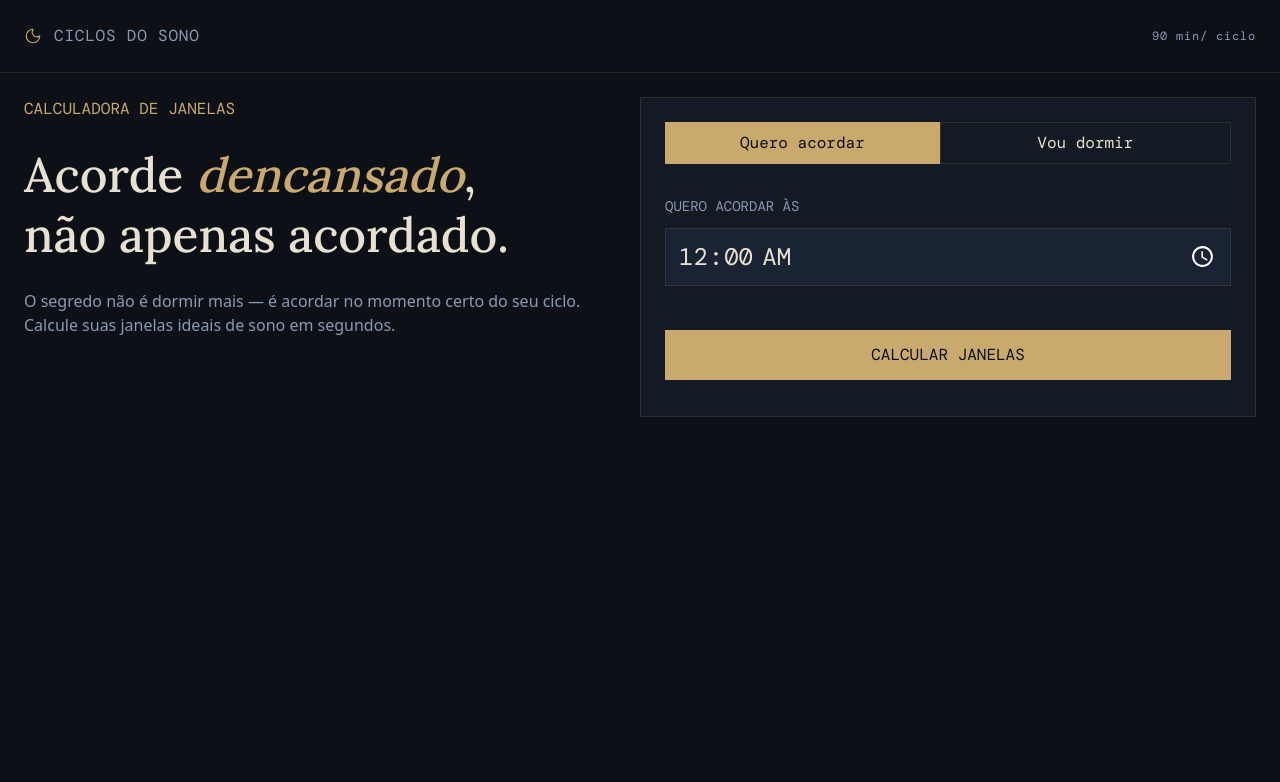
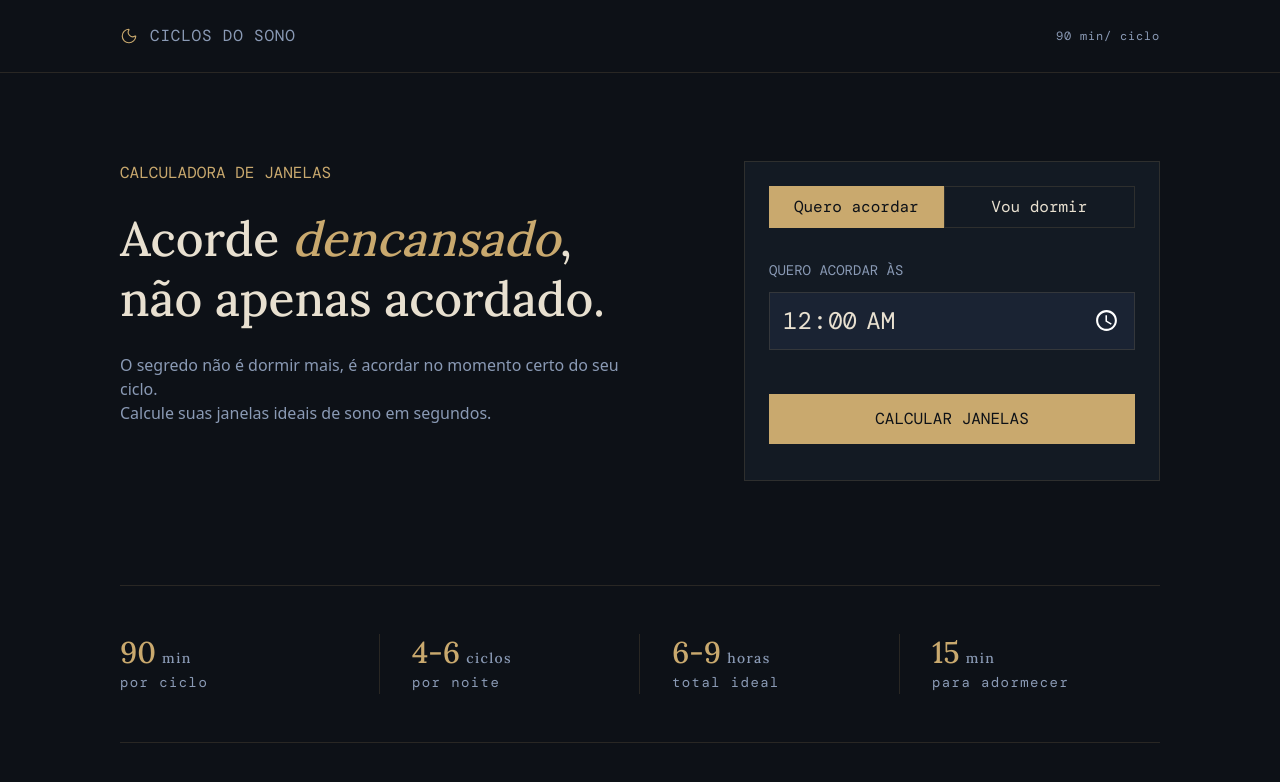
Before and after one commit to marialluiza/sleep-calculator, a Next.js app: page / in a window 1280 px wide. Shown: the top 782 px of the page. Built offline with nearby package versions, Linux system fonts and the light colour scheme; a web font is replaced by a local one.

Commit message:
feat: implementa informações rápidas sobre ciclos

```diff
--- a/src/components/layout/Header.tsx
+++ b/src/components/layout/Header.tsx
@@ -1,9 +1,10 @@
 import { Moon } from "lucide-react";
+import Divider from "../ui/Divider";
 
 const HeaderComponent = () => {
   return (
     <header className="font-mono">
-      <div className="w-full flex p-6 tracking-wider text-muted-foreground">
+      <div className="w-full flex px-30 py-6 tracking-wider text-muted-foreground">
         <div className="w-full flex gap-3 items-center">
           <Moon size={18} className="text-primary" strokeWidth={1.5} />
           <span>CICLOS DO SONO</span>
@@ -14,7 +15,7 @@ const HeaderComponent = () => {
         </div>
       </div>
 
-      <div className="w-full h-px bg-border" />
+      <Divider />
     </header>
   );
 };
--- a/src/components/sections/home/IntroTitle.tsx
+++ b/src/components/sections/home/IntroTitle/index.tsx
@@ -9,7 +9,7 @@ const IntroTitle = () => {
         não apenas acordado.
       </h1>
       <p className="text-muted-foreground">
-        O segredo não é dormir mais — é acordar no momento certo do seu ciclo.
+        O segredo não é dormir mais, é acordar no momento certo do seu ciclo.
         <br />
         Calcule suas janelas ideais de sono em segundos.
       </p>
--- /dev/null
+++ b/src/components/sections/home/SleepCyclesFacts/CycleFact.tsx
@@ -0,0 +1,27 @@
+type Information = {
+  value: string;
+  unit: string;
+  label: string;
+};
+
+type CycleFactProps = {
+  information: Information;
+};
+
+const CycleFact = ({ information }: CycleFactProps) => {
+  return (
+    <div className="px-8 first:pl-0">
+      <p className="text-primary font-title text-3xl">
+        {information.value}
+        <span className="text-muted-foreground ml-1.5 text-sm tracking-widest">
+          {information.unit}
+        </span>
+      </p>
+      <span className="text-sm text-muted-foreground tracking-widest">
+        {information.label}
+      </span>
+    </div>
+  );
+};
+
+export default CycleFact;
--- /dev/null
+++ b/src/components/sections/home/SleepCyclesFacts/index.tsx
@@ -0,0 +1,44 @@
+import Divider from "@/components/ui/Divider";
+import CycleFact from "./CycleFact";
+
+const SleepCyclesFacts = () => {
+  const cycleInformations = [
+    {
+      value: "90",
+      unit: "min",
+      label: "por ciclo",
+    },
+    {
+      value: "4-6",
+      unit: "ciclos",
+      label: "por noite",
+    },
+    {
+      value: "6-9",
+      unit: "horas",
+      label: "total ideal",
+    },
+    {
+      value: "15",
+      unit: "min",
+      label: "para adormecer",
+    },
+  ];
+
+  return (
+    <section className="mt-14">
+      <div className="font-mono">
+        <Divider />
+        <div className="py-12 grid grid-cols-2 md:grid-cols-4 divide-x divide-border">
+          {cycleInformations.map((information, key) => (
+            <CycleFact key={key} information={information} />
+          ))}
+        </div>
+
+        <Divider />
+      </div>
+    </section>
+  );
+};
+
+export default SleepCyclesFacts;
--- a/src/components/sections/home/index.tsx
+++ b/src/components/sections/home/index.tsx
@@ -1,15 +1,20 @@
 import SleepCalculator from "@/features/sleep-calculator";
 import IntroTitle from "./IntroTitle";
+import SleepCyclesFacts from "./SleepCyclesFacts";
 
 const HomeComponent = () => {
   return (
-    <main className="p-6 w-full flex">
-      <section className="w-1/2">
-        <IntroTitle />
+    <main className="px-30 py-10 ">
+      <section className="w-full flex py-12 justify-between gap-20">
+        <div className="w-1/2">
+          <IntroTitle />
+        </div>
+        <div className="w-2/5">
+          <SleepCalculator />
+        </div>
       </section>
-      <section className="w-1/2">
-        <SleepCalculator />
-      </section>
+
+      <SleepCyclesFacts />
     </main>
   );
 };
--- a/src/components/ui/Button.tsx
+++ b/src/components/ui/Button.tsx
@@ -8,7 +8,7 @@ type ButtonProps = ButtonHTMLAttributes<HTMLButtonElement> & {
 const Button = ({ text, isSelected, className, ...props }: ButtonProps) => {
   return (
     <button
-      className={`w-full border-[1.5px] border-border cursor-pointer
+      className={`w-full border-[1.5px] border-border cursor-pointer focus:outline-none focus:border-primary transition-transform
       ${isSelected ? "bg-primary text-primary-foreground" : "hover:font-bold"}
       ${className ?? ""}`}
       {...props}
--- /dev/null
+++ b/src/components/ui/Divider.tsx
@@ -0,0 +1,5 @@
+const Divider = () => {
+  return <div className="w-full h-px bg-border" />;
+};
+
+export default Divider;
```
